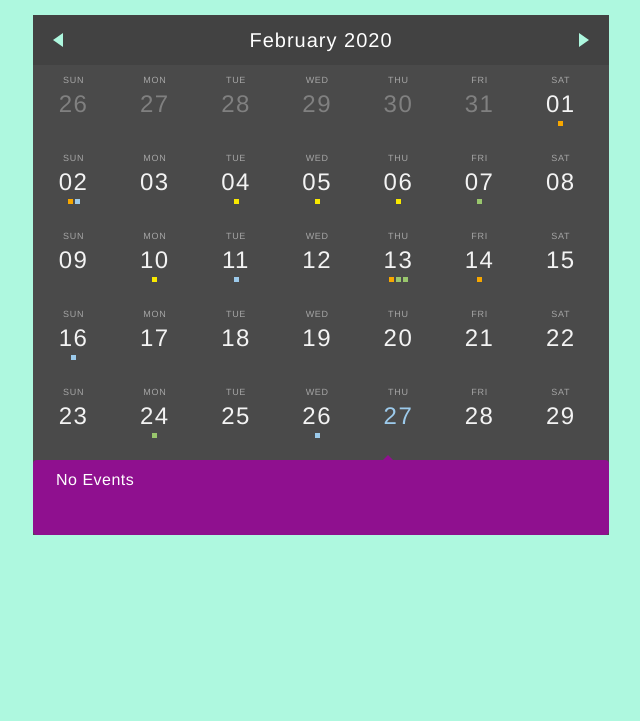
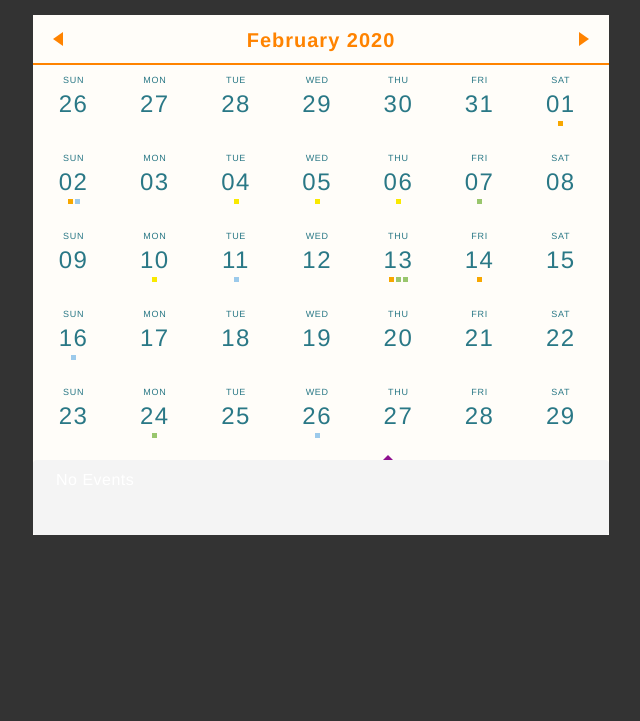
Before and after one commit to katherinebl/calendar, a plain HTML site: page index.html in a window 1280 px wide. Shown: the part 79-800 px from the top of the page, without its empty margins (319-959 px from the left). Drawn offline with nearby package versions, Linux system fonts and the light colour scheme.

Commit message:
Added styles to light layout

```diff
--- a/css/style.css
+++ b/css/style.css
@@ -8,9 +8,8 @@
      overflow-x: hidden;
      font-family: 'HelveticaNeue-UltraLight', 'Helvetica Neue UltraLight', 'Helvetica Neue', Arial, Helvetica, sans-serif;
      font-weight: 100;
-     color: #f3f3f3;
      padding: 0;
-     background: rgb(174, 248, 223);
+     background: #333;
      -webkit-touch-callout: none;
      -webkit-user-select: none;
      -khtml-user-select: none;
@@ -23,7 +22,7 @@
       text-align: center;
       font-size: 30px;
       margin: 30px auto 30px;
-      color: black;
+      color: #ff8300;
   }
 
     #calendar {
@@ -43,7 +42,9 @@
       /* width: 420px; */
       width: 100%;
       max-width: 576px;
-      background: rgba(66, 66, 66, 1);
+      background: #fffdf9;
+      border-bottom: 2px solid #ff8300;
+      ;
       text-align: center;
       position:relative;
       z-index: 100;
@@ -54,9 +55,10 @@
       padding: 0;
       font-size: 20px;
       line-height: 50px;
-      font-weight: 100;
+      font-weight: 600;
       letter-spacing: 1px;
-      color: #fff;
+      color: #ff8300;
+      ;
     }
 
     .left, .right {
@@ -71,13 +73,13 @@
 
     .left {
       border-width: 7.5px 10px 7.5px 0;
-      border-color: transparent rgb(174, 248, 223) transparent transparent;
+      border-color: transparent #ff8300 transparent transparent;
       left: 20px;
     }
 
     .right {
       border-width: 7.5px 0 7.5px 10px;
-      border-color: transparent transparent transparent rgb(174, 248, 223);
+      border-color: transparent transparent transparent #ff8300;
       right: 20px;
     }
 
@@ -121,7 +123,7 @@
     }
 
     .week {
-     background: #4A4A4A;
+     background: #fffdf9;
     }
 
     .day {
@@ -132,7 +134,7 @@
       text-align: center;
       vertical-align: top;
       cursor: pointer;
-      background: #4A4A4A;
+      background: #fffdf9;
       position: relative;
       z-index: 100;
     }
@@ -142,20 +144,21 @@
     }
 
     .day.today {
-      color: rgba(156, 202, 235, 1);
+      color: #fd2eb3;
     }
 
     .day-name {
       font-size: 9px;
       text-transform: uppercase;
       margin-bottom: 5px;
-      color: rgba(255, 255, 255, .5);
+      color: #2a7886;
       letter-spacing: .7px;
     }
 
     .day-number {
       font-size: 24px;
       letter-spacing: 1.5px;
+      color: #2a7886;
     }
 
 
@@ -186,11 +189,10 @@
 
     .details {
       position: relative;
-      /* width: 420px; */
       width: 100%;
       max-width: 576px;
       height: 75px;
-      background: rgb(143, 16, 143);
+      background: #f4f4f4;
       margin-top: 5px;
       border-radius: 4px;
     }
```
